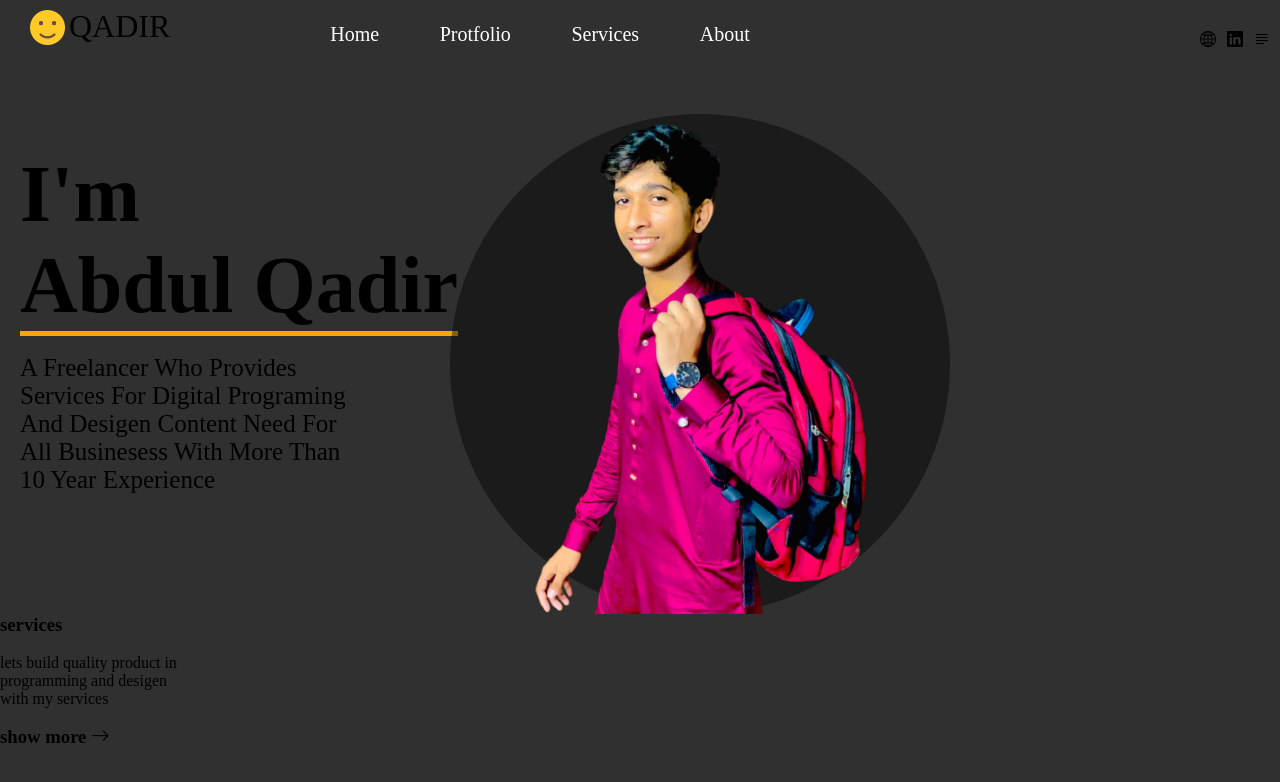
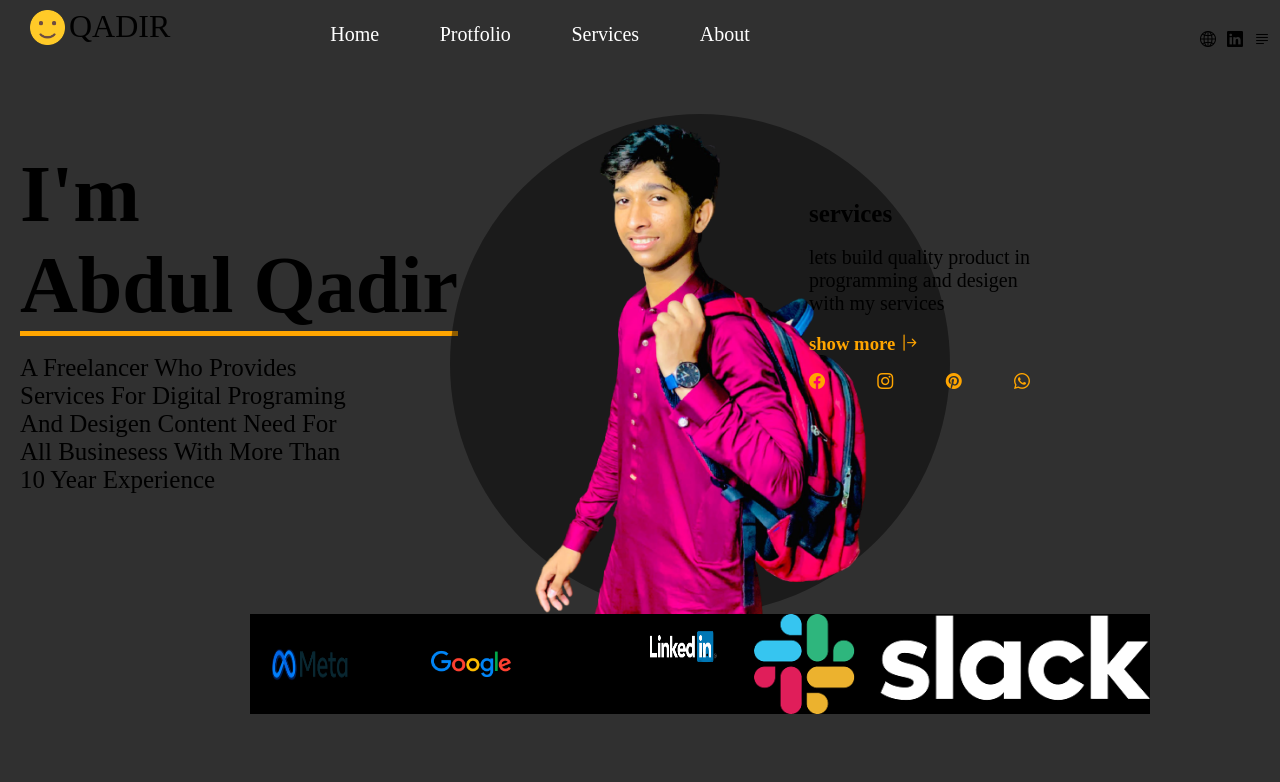
Before and after one commit to aq201/PROTFOLIO-88594, a plain HTML site: page index.html in a window 1280 px wide. Drawn offline with nearby package versions, Linux system fonts and the light colour scheme.

Commit message:
add work and icons

```diff
--- a/index.html
+++ b/index.html
@@ -43,14 +43,36 @@
         <div class="image"> <!-- start of image  -->
             <img src="./images/abdul qadir .png" alt=" abdulqadir">
         </div><!-- end of image  -->
-        <div class="services">
-            <h3>services</h3> <br>
-            <p>lets build quality product in <br>
+        <div class="services"> <!-- start of services  -->
+            <h3 id="ser">services</h3> <br>
+            <p id="para2">lets build quality product in <br>
                programming and desigen <br>
               with my services</p> <br>
-              <h3> show more <i class="bi bi-arrow-right"></i></h3>
+              <h3 id="show"> show more <i class="bi bi-arrow-bar-right"></i></h3> <br>
+              <div class="icon"><!-- start of icon  -->
+              <i class="bi1 bi-facebook"></i>
+              <i class="bi1 bi-instagram"></i>
+              <i class="bi1 bi-pinterest"></i>
+              <i class="bi1 bi-whatsapp"></i>
+              </div><!-- end of icon  -->
+       </div><!-- end of services  -->
+       <div class="boxes"><!-- start of boxes  -->
 
-        </div>
+            <img src="./meta001-removebg-preview.png" alt="meta" class="meta">
+            <img src="./icon/google.png" alt="google" class="google">
+            <img src="./icon/linked in .png" alt="linkin" class="linkin">
+            <img src="./icon/download.slack-003.png" alt="">
+
+
+
+
+
+
+
+
+
+       </div><!-- end of boxes  -->
+
 
 
 
--- a/style.css
+++ b/style.css
@@ -72,3 +72,57 @@ body{
     margin-left: 450px;
     z-index: 10;
 }
+.services{
+    position: absolute;
+    right: 250px;
+    top: 200px;
+}
+#ser{
+    font-size: 25px;
+}
+#para2{
+    font-size: 20px;
+}
+#show{
+    color: orange ;
+}
+.bi1{
+    color: orange;
+
+
+}
+.icon{
+    display: flex;
+    justify-content: space-between;
+}
+.boxes{
+    background-color: black;
+    width: 900px;
+    height: 100px;
+    margin-left: 250px;
+     display: flex;
+    justify-content: space-between;
+
+}
+.meta{
+    width: 80px;
+    height: 80px;
+    margin-top: 10px;
+    margin-left: 20px;
+
+
+}
+.google{
+    width: 80px;
+    height: 80px;
+    margin-left: 50px;
+    margin-top: 10px;
+
+}
+.linkin{
+    width: 80px;
+    height: 60px;
+    margin-left: 100px;
+
+
+}
```
Also changed, not shown: icon/download.slack-003.png (added), icon/google.png (added), icon/linked in .png (added), meta001-removebg-preview.png (added).
